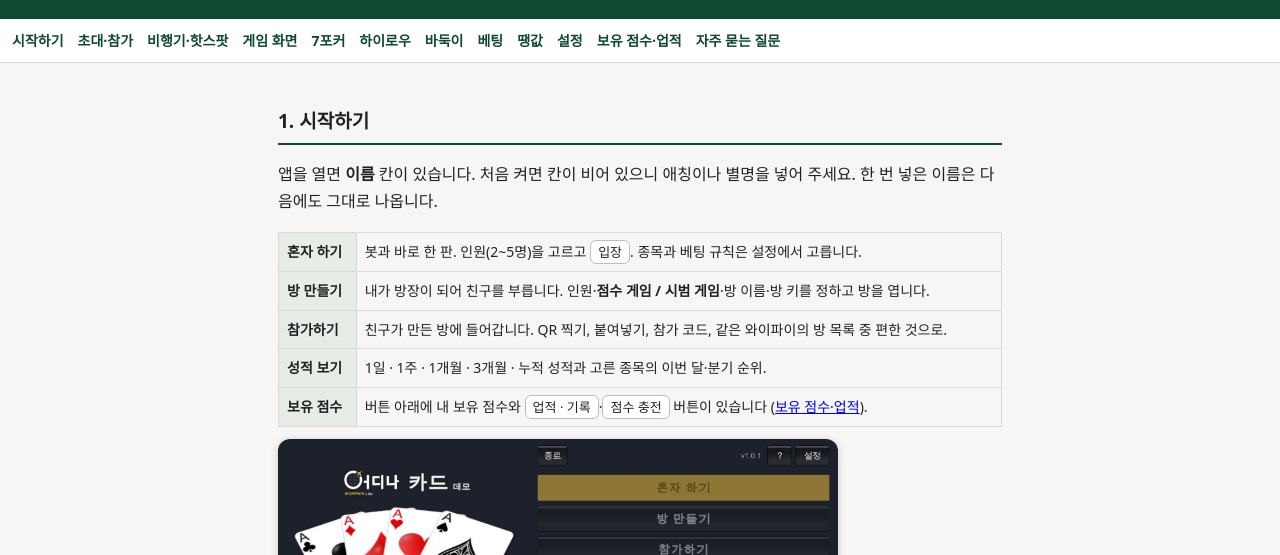
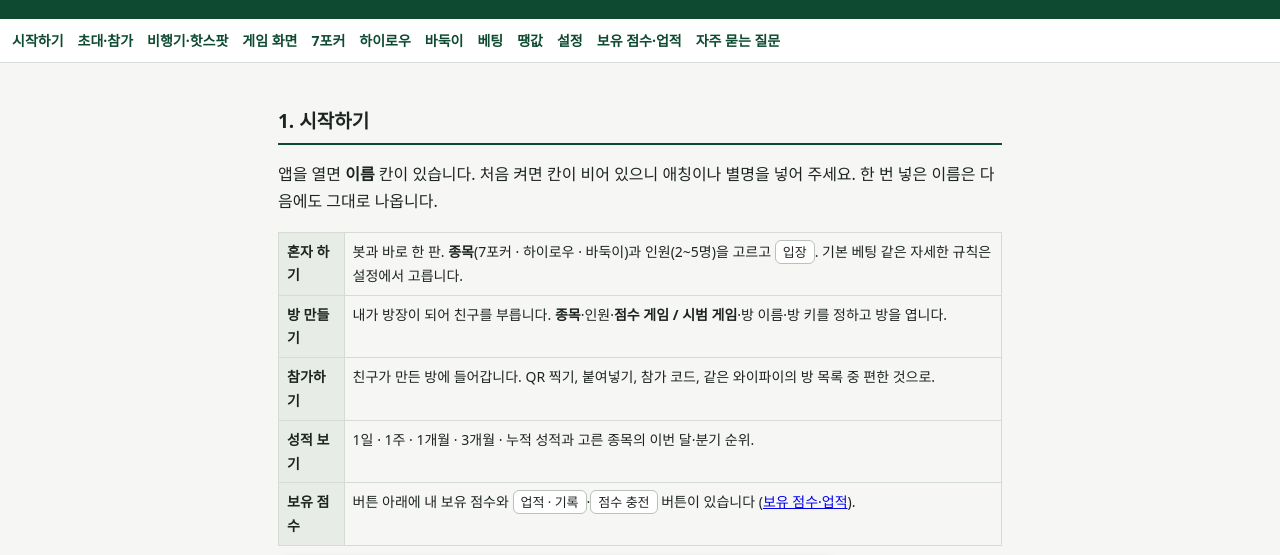
Before and after one commit to ParkTaekan/card-join, a plain HTML site: page guide.html in a window 1280 px wide. Shown: the part 183-738 px from the top of the page. Drawn offline with Linux system fonts and the light colour scheme.

Commit message:
설명서: 혼자 하기·방 만들기 화면에서 종목 고르기
Co-Authored-By: Claude Opus 5.5 <noreply@anthropic.com>

```diff
--- a/guide.html
+++ b/guide.html
@@ -53,8 +53,8 @@
 <h2 id="start">1. 시작하기</h2>
 <p>앱을 열면 <b>이름</b> 칸이 있습니다. 처음 켜면 칸이 비어 있으니 애칭이나 별명을 넣어 주세요. 한 번 넣은 이름은 다음에도 그대로 나옵니다.</p>
 <table>
-<tr><th>혼자 하기</th><td>봇과 바로 한 판. 인원(2~5명)을 고르고 <span class="key">입장</span>. 종목과 베팅 규칙은 설정에서 고릅니다.</td></tr>
-<tr><th>방 만들기</th><td>내가 방장이 되어 친구를 부릅니다. 인원·<b>점수 게임 / 시범 게임</b>·방 이름·방 키를 정하고 방을 엽니다.</td></tr>
+<tr><th>혼자 하기</th><td>봇과 바로 한 판. <b>종목</b>(7포커 · 하이로우 · 바둑이)과 인원(2~5명)을 고르고 <span class="key">입장</span>. 기본 베팅 같은 자세한 규칙은 설정에서 고릅니다.</td></tr>
+<tr><th>방 만들기</th><td>내가 방장이 되어 친구를 부릅니다. <b>종목</b>·인원·<b>점수 게임 / 시범 게임</b>·방 이름·방 키를 정하고 방을 엽니다.</td></tr>
 <tr><th>참가하기</th><td>친구가 만든 방에 들어갑니다. QR 찍기, 붙여넣기, 참가 코드, 같은 와이파이의 방 목록 중 편한 것으로.</td></tr>
 <tr><th>성적 보기</th><td>1일 · 1주 · 1개월 · 3개월 · 누적 성적과 고른 종목의 이번 달·분기 순위.</td></tr>
 <tr><th>보유 점수</th><td>버튼 아래에 내 보유 점수와 <span class="key">업적 · 기록</span>·<span class="key">점수 충전</span> 버튼이 있습니다 (<a href="#points">보유 점수·업적</a>).</td></tr>
```
